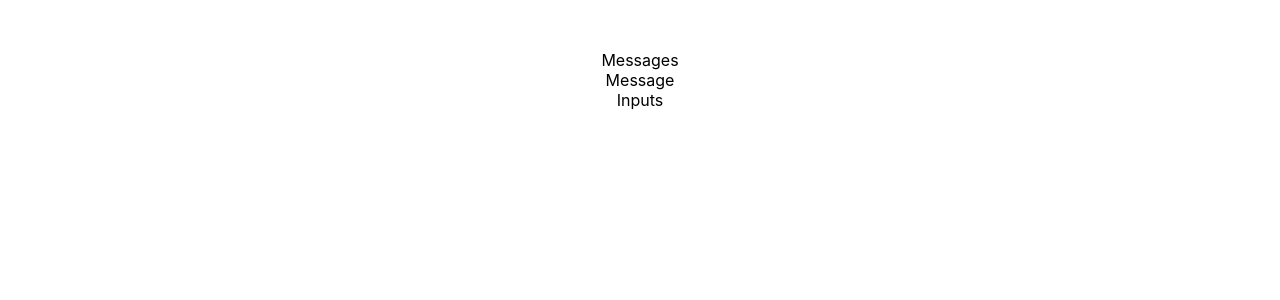
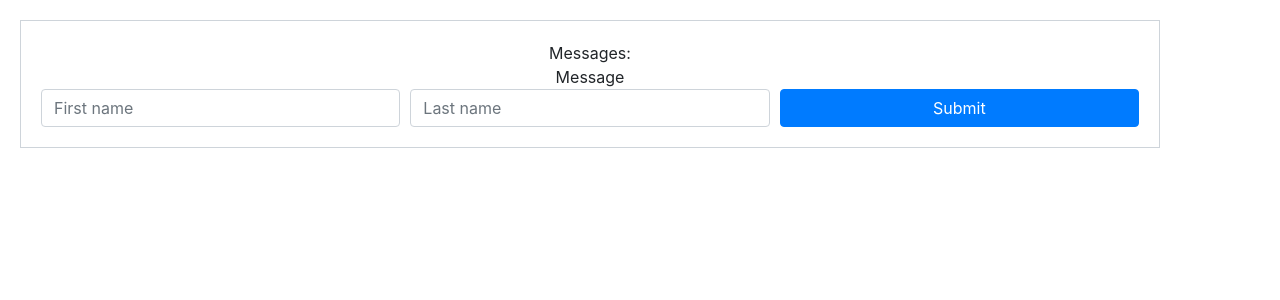
Before and after one commit to datamonkeys/tag_react_2020, a React (Create React App) app in the folder offline_chat/: page / in a window 1280 px wide. Shown: the top 300 px of the page. Built offline with nearby package versions, Linux system fonts and the light colour scheme.

Commit message:
offline_chat: Inputs

```diff
--- a/offline_chat/public/index.html
+++ b/offline_chat/public/index.html
@@ -25,6 +25,27 @@
       Learn how to configure a non-root public URL by running `npm run build`.
     -->
     <title>React App</title>
+    <link
+      rel="stylesheet"
+      href="https://stackpath.bootstrapcdn.com/bootstrap/4.4.1/css/bootstrap.min.css"
+      integrity="sha384-Vkoo8x4CGsO3+Hhxv8T/Q5PaXtkKtu6ug5TOeNV6gBiFeWPGFN9MuhOf23Q9Ifjh"
+      crossorigin="anonymous"
+    />
+    <script
+      src="https://code.jquery.com/jquery-3.4.1.slim.min.js"
+      integrity="sha384-J6qa4849blE2+poT4WnyKhv5vZF5SrPo0iEjwBvKU7imGFAV0wwj1yYfoRSJoZ+n"
+      crossorigin="anonymous"
+    ></script>
+    <script
+      src="https://cdn.jsdelivr.net/npm/popper.js@1.16.0/dist/umd/popper.min.js"
+      integrity="sha384-Q6E9RHvbIyZFJoft+2mJbHaEWldlvI9IOYy5n3zV9zzTtmI3UksdQRVvoxMfooAo"
+      crossorigin="anonymous"
+    ></script>
+    <script
+      src="https://stackpath.bootstrapcdn.com/bootstrap/4.4.1/js/bootstrap.min.js"
+      integrity="sha384-wfSDF2E50Y2D1uUdj0O3uMBJnjuUD4Ih7YwaYd1iqfktj0Uod8GCExl3Og8ifwB6"
+      crossorigin="anonymous"
+    ></script>
   </head>
   <body>
     <noscript>You need to enable JavaScript to run this app.</noscript>
--- a/offline_chat/src/App.css
+++ b/offline_chat/src/App.css
@@ -2,6 +2,8 @@
   text-align: center;
 }
 
-.container-fluid {
-  padding: 50px;
+.container {
+  padding: 20px;
+  border: 1px solid #ced4da;
+  margin: 20px;
 }
--- a/offline_chat/src/App.js
+++ b/offline_chat/src/App.js
@@ -13,7 +13,7 @@ class App extends React.Component {
 
   render() {
     return (
-      <div className="App container-fluid">
+      <div className="App container">
         <Messages />
         <Input />
       </div>
--- a/offline_chat/src/components/Input.js
+++ b/offline_chat/src/components/Input.js
@@ -2,7 +2,27 @@
 import React from "react";
 
 function Input() {
-  return <div>Inputs</div>;
+  return (
+    <form>
+      <div className="form-row">
+        <div className="col">
+          <input
+            type="text"
+            className="form-control"
+            placeholder="First name"
+          />
+        </div>
+        <div className="col">
+          <input type="text" className="form-control" placeholder="Last name" />
+        </div>
+        <div className="col">
+          <button type="submit" class="btn btn-primary  btn-block">
+            Submit
+          </button>
+        </div>
+      </div>
+    </form>
+  );
 }
 
 export default Input;
--- a/offline_chat/src/components/Messages.js
+++ b/offline_chat/src/components/Messages.js
@@ -6,7 +6,7 @@ import Message from "./Message";
 function Messages() {
   return (
     <div>
-      Messages
+      Messages:
       <Message />
     </div>
   );
```
